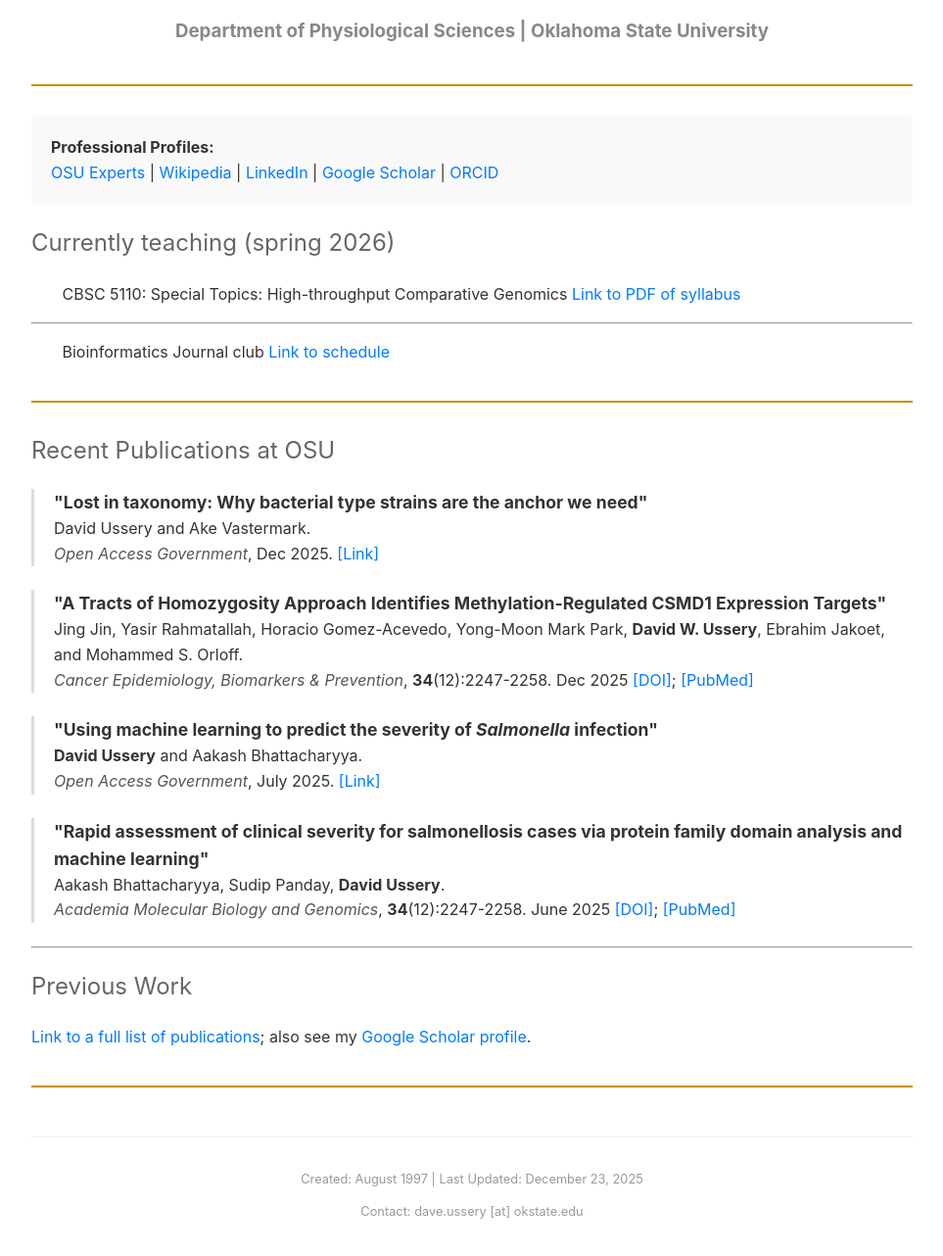
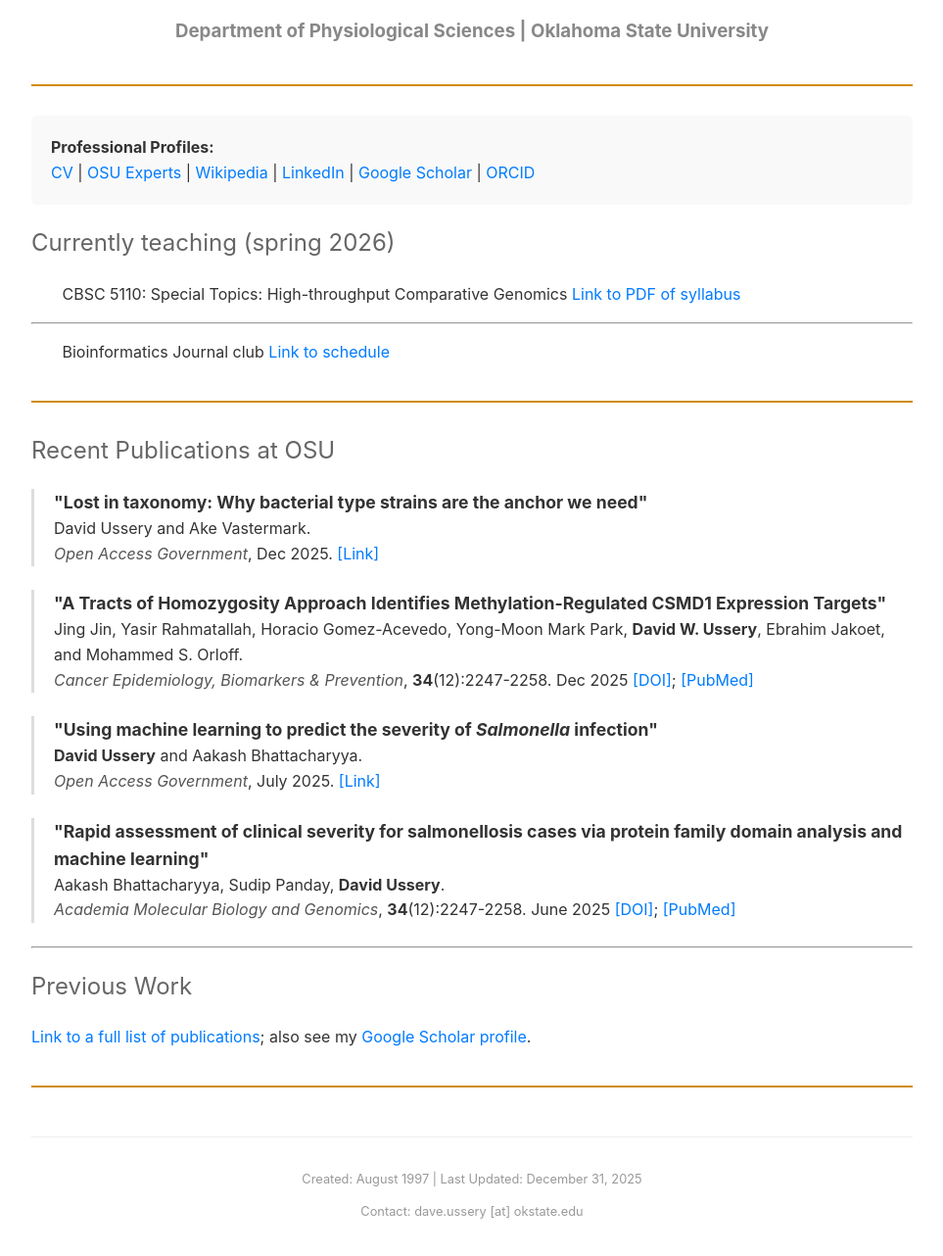
Before and after one commit to daveussery-prog/Dave_Ussery_homepage, a plain HTML site: page index.html in a window 1280 px wide. Shown: the part 172-1454 px from the top of the page at 98% size, without its empty margins (158-1121 px from the left). Drawn offline with Linux system fonts and the light colour scheme.

Commit message:
Add files via upload

```diff
--- a/index.html
+++ b/index.html
@@ -72,6 +72,7 @@
 
     <section class="links-section">
         <strong>Professional Profiles:</strong><br>
+        <a href="https://ussery.org/DaveUssery_CV_OSU_format_Dec2025.pdf">CV</a> |
         <a href="https://experts.okstate.edu/david.ussery">OSU Experts</a> |
         <a href="https://en.wikipedia.org/wiki/David_Ussery">Wikipedia</a> |
         <a href="https://www.linkedin.com/in/dave-ussery-0570a72/">LinkedIn</a> |
@@ -145,7 +146,7 @@
 
 
     <footer>
-        <p>Created: August 1997 | Last Updated: December 23, 2025</p>
+        <p>Created: August 1997 | Last Updated: December 31, 2025</p>
         <p>Contact: dave.ussery [at] okstate.edu</p>
     </footer>
 </div>
```
